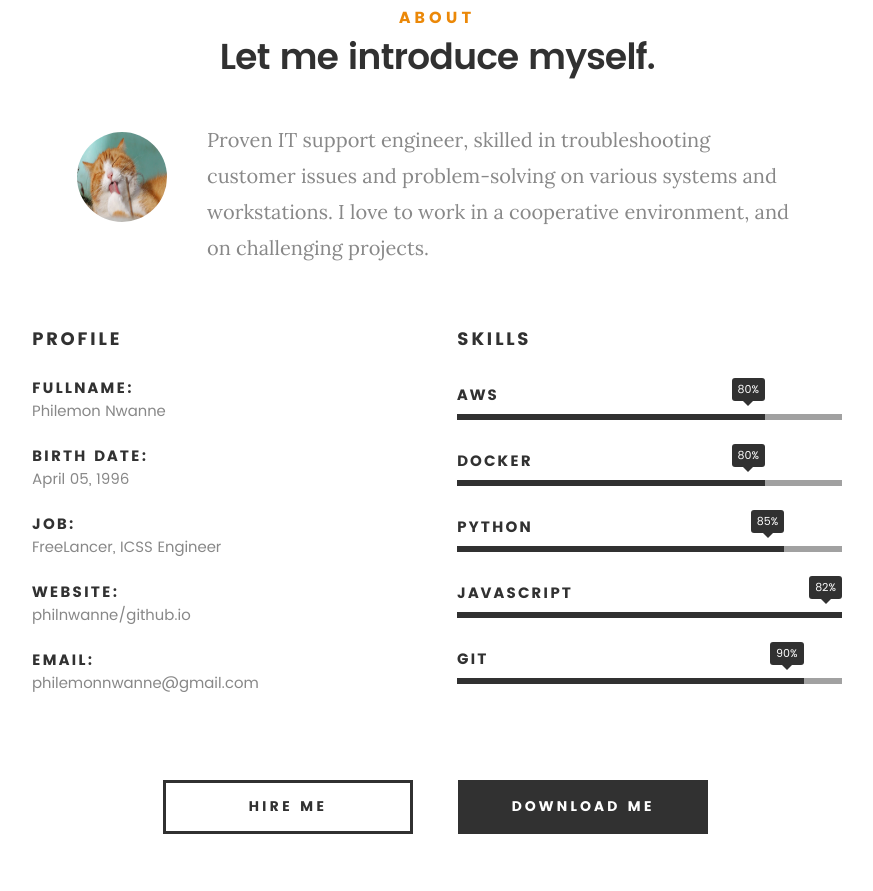
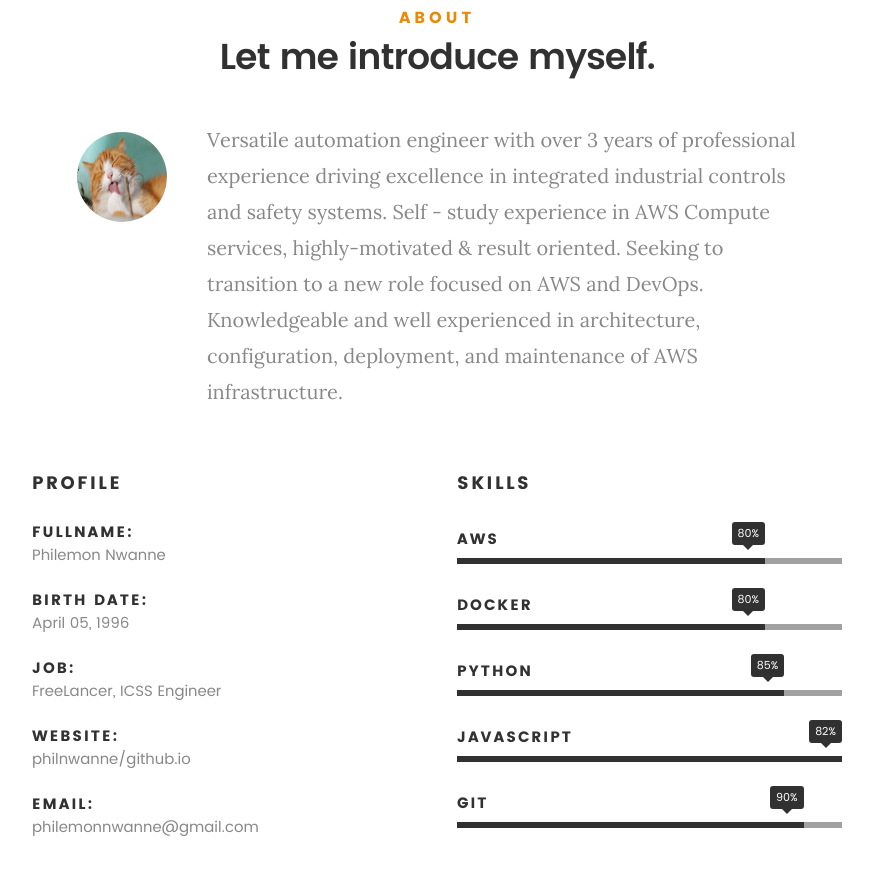
Before and after one commit to philnwanne/philnwanne.github.io, a plain HTML site: page index.html in a window 1280 px wide. Shown: the part 917-1808 px from the top of the page, without its empty margins (203-1076 px from the left). Drawn offline with Linux system fonts and the light colour scheme; files whose address does not match are found by name.

Commit message:
Modified the about section

```diff
--- a/index.html
+++ b/index.html
@@ -127,9 +127,12 @@
             <img src="images/profile-pic.jpg" alt="Profile Picture">
 
             <p class="lead">
-				Proven IT support engineer, skilled in troubleshooting customer
-				issues and problem-solving on various systems and workstations.
-				I love to work in a cooperative environment, and on challenging projects.
+              Versatile automation engineer with over 3 years of professional experience
+              driving excellence in integrated industrial controls and safety systems.
+              Self - study experience in AWS Compute services, highly-motivated & result
+              oriented. Seeking to transition to a new role focused on AWS and DevOps.
+              Knowledgeable and well  experienced in architecture, configuration,
+              deployment, and maintenance of AWS infrastructure.
             </p>
           </div>
         </div>
```
